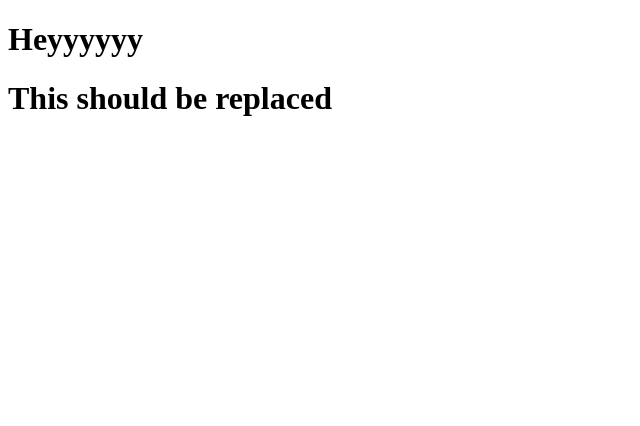
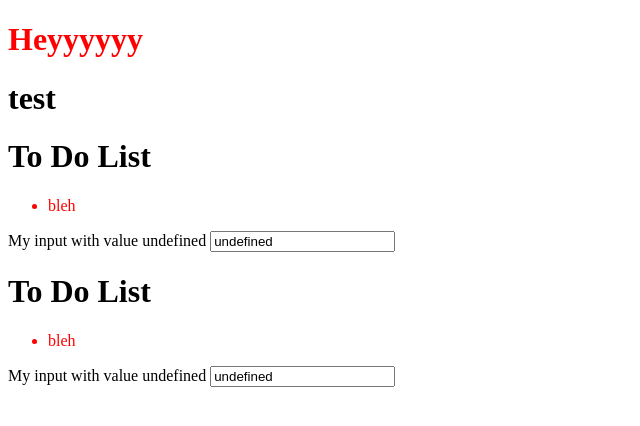
Before and after one commit to maxnorth/bind-aid, a plain HTML site: page demo/index.html in a window 1280 px wide. Shown: the whole page, without its empty margins (0-640 px from the left). Drawn offline with Linux system fonts and the light colour scheme.

Commit message:
Progress on template rendering

```diff
--- a/bindAttribute.js
+++ b/bindAttribute.js
@@ -3,10 +3,10 @@ function bindAttribute(el) {
   // i need to evaluate the expression for the binding, while subscribing the proxy, and store the subscription id
   // when callback is invoked, use it to re-bind the attr
 
-  let elMetadata = getElMetadata(el)
+  let metaEl = getMetaElement(el)
 
-  if (elMetadata.bindAttrSubId) {
-    scope.$.unsubscribe(elMetadata.bindAttrSubId)
+  if (metaEl.bindAttrSubId) {
+    scope.$.unsubscribe(metaEl.bindAttrSubId)
   }
 
   let bindExprDef = el.attributes['data-bind-attribute']?.value?.trim()
@@ -14,24 +14,24 @@ function bindAttribute(el) {
     return
   }
 
-  let scope = elMetadata.scope
+  let scope = metaEl.scope
 
-  elMetadata.bindAttrEval = Function(`{${Object.keys(scope?._ || {}).join(', ')}}`, `return ({${bindExprDef}})`)
+  metaEl.bindAttrEval = Function(`{${Reflect.ownKeys(scope || {}).join(', ')}}`, `return ({${bindExprDef}})`)
 
   // subscribe to changes
-  elMetadata.bindAttrSubId = scope?.$.subscribe(
-    (s) => elMetadata.bindAttrEval(s),
+  metaEl.bindAttrSubId = scope?.$.subscribe(
+    (s) => metaEl.bindAttrEval(s),
     (values, error) => error ? null : setAttributes(el, values)
   )
 
   // bind current value
-  let values = elMetadata.bindAttrEval(scope || {})
+  let values = metaEl.bindAttrEval(scope || {})
   setAttributes(el, values)
 }
 
 function setAttributes(el, values) {
   if (values) {
-    for (let key of Object.keys(values)) {
+    for (let key of Reflect.ownKeys(values)) {
       let value = String(values[key])
       if (value !== el.getAttribute(key)) {
         el.setAttribute(key, value)
--- a/bindProperty.js
+++ b/bindProperty.js
@@ -5,10 +5,10 @@ function bindProperty(el) {
   // i need to evaluate the expression for the binding, while subscribing the proxy, and store the subscription id
   // when callback is invoked, use it to re-bind the attr
 
-  let elMetadata = getElMetadata(el)
+  let metaEl = getMetaElement(el)
 
-  if (elMetadata.bindPropSubId) {
-    scope.$.unsubscribe(elMetadata.bindPropSubId)
+  if (metaEl.bindPropSubId) {
+    scope.$.unsubscribe(metaEl.bindPropSubId)
   }
 
   let bindExprDef = el.attributes['data-bind-property']?.value?.trim()
@@ -16,24 +16,24 @@ function bindProperty(el) {
     return
   }
 
-  let scope = elMetadata.scope
+  let scope = metaEl.scope
 
-  elMetadata.bindPropEval = Function(`{${Object.keys(scope?._ || {}).join(', ')}}`, `return ({${bindExprDef}})`)
+  metaEl.bindPropEval = Function(`{${Reflect.ownKeys(scope || {}).join(', ')}}`, `return ({${bindExprDef}})`)
 
   // subscribe to changes
-  elMetadata.bindPropSubId = scope?.$.subscribe(
-    (s) => elMetadata.bindPropEval(s),
+  metaEl.bindPropSubId = scope?.$.subscribe(
+    (s) => metaEl.bindPropEval(s),
     (values, error) => error ? null : setProperties(el, values)
   )
 
   // bind current value
-  let values = elMetadata.bindPropEval(scope || {})
+  let values = metaEl.bindPropEval(scope || {})
   setProperties(el, values)
 }
 
 function setProperties(el, values) {
   if (values) {
-    for (let key of Object.keys(values)) {
+    for (let key of Reflect.ownKeys(values)) {
       let value = String(values[key])
       // TODO should i keep this 'if' check? should i assume get/set work the same and are defined?
       if (value !== el[key]) {
--- a/bindScope.js
+++ b/bindScope.js
@@ -1,6 +1,6 @@
 
 function bindScope(el) {
-  let elMeta = getElMetadata(el)
+  let elMeta = getMetaElement(el)
 
   elMeta.scopeName = el.getAttribute('data-bind-scope')
   elMeta.scope = getScope(el, elMeta.scopeName)
@@ -24,10 +24,13 @@ function bindScope(el) {
 }
 
 function getScope(el, newScopeName) {
+  let metaEl = getMetaElement(el)
+  let inheritedScope = metaEl.forScope
   let parentEl = el.parentElement
-  let inheritedScope = undefined
+
   while (parentEl && !inheritedScope) {
-    inheritedScope = getElMetadata(parentEl)?.scope
+    let parentmetaEl = getMetaElement(parentEl)
+    inheritedScope = parentmetaEl.scope || parentmetaEl.forScope
     parentEl = parentEl.parentElement
   }
 
@@ -40,7 +43,7 @@ function getScope(el, newScopeName) {
   })
 
   if (inheritedScope) {
-    Object.setPrototypeOf(newScope, inheritedScope)
+    newScope.$.inherit(inheritedScope)
   }
 
   return newScope
--- a/bindTemplateRender.js
+++ b/bindTemplateRender.js
@@ -1,102 +1,153 @@
-function bindTemplateRenderFor(el) {
-  if (el.constructor === HTMLTemplateElement) {
+function bindTemplateRender(el) {
+  if (el.constructor !== HTMLTemplateElement) {
     return
   }
 
-  let elMetadata = getElMetadata(el)
+  let metaEl = getMetaElement(el)
 
-  resetBindTemplate(elMetadata)
+  resetBindTemplate(metaEl)
 
-  let scope = elMetadata.scope
+  let scope = metaEl.scope
 
   // render-for setup
   let bindExprDef = el.getAttribute('data-bind-render-for')?.trim()
-  if (!bindExprDef) {
+  if (bindExprDef) {
     let splitIndex = bindExprDef.indexOf(' ')
     let forScopeName = bindExprDef.slice(0, splitIndex)
     let forDef = bindExprDef.slice(splitIndex).trim()
 
-    elMetadata.bindRenderForEval = Function(
-      `{${Object.keys(scope?._ || {}).join(', ')}}`,
+    metaEl.bindRenderForEval = Function(
+      `{${Reflect.ownKeys(scope || {}).join(', ')}}`,
       `arguments[0] = []; for (${forScopeName} ${forDef}) arguments[0].push(${forScopeName}); return arguments[0];`
     )
 
-    elMetadata.forScopeName = forScopeName
+    metaEl.forScopeName = forScopeName
 
-    elMetadata.bindRenderForSubId = scope?.$.subscribe(
-      (s) => elMetadata.bindRenderForEval(s),
+    metaEl.bindRenderForSubId = scope?.$.subscribe(
+      (s) => metaEl.bindRenderForEval(s),
+      // TODO: maybe this queues the render in the next frame?
       (values, error) => error ? null : renderTemplate(el)
     )
   }
 
   // render-if setup
   let bindRenderIfExprDef = el.getAttribute('data-bind-render-if')?.trim()
-  if (!bindRenderIfExprDef) {
-    let scopeNames = Object.keys(scope?._ || {})
-    if (elMetadata.forScopeName) {
-      scopeNames.push(elMetadata.forScopeName)
+  if (bindRenderIfExprDef) {
+    let scopeNames = Reflect.ownKeys(scope || {})
+    if (metaEl.forScopeName) {
+      scopeNames.push(metaEl.forScopeName)
     }
-    elMetadata.bindRenderIfEval = Function(`{${scopeNames.join(', ')}}`, `return (${bindRenderIfExprDef})`)
+    metaEl.bindRenderIfEval = Function(`{${scopeNames.join(', ')}}`, `return (${bindRenderIfExprDef})`)
   }
 
-  // maybe this queues the render in the next frame?
+  renderTemplate(el)
+}
+
+function resetBindTemplate(metaEl) {
+  if (metaEl.bindRenderForSubId) {
+    metaEl.scope?.$.unsubscribe(metaEl.bindRenderForSubId)
+  }
+
+  metaEl.forScopeName = null
+  metaEl.bindRenderForEval = null
+  metaEl.bindRenderForSubId = null
+  metaEl.bindRenderIfEval = null
 }
 
 function renderTemplate(el) {
-  let elMetadata = getElMetadata(el)
+  let metaEl = getMetaElement(el)
 
-  // unrender previous elements
-  elMetadata.renderForMetaCollection = elMetadata.renderForMetaCollection || []
+  if (metaEl.renderForMetaItems) {
+    for (let metaItem of metaEl.renderForMetaItems.values()) {
+      // TODO optimization opportunity - don't remove everything every time
+      for (let el of metaItem.elements) {
+        el.remove()
+      }
+      // TODO: optimization opportunity, don't resubscribe every item each time
+      metaItem.forScope.$.unsubscribe(metaItem.bindRenderIfSubId)
+    }
+  } else {
+    metaEl.renderForMetaItems = new Map()
+  }
 
-  let items = elMetadata.bindRenderForEval(elMetadata.scope)
-  for (let itemKey in items) {
-    let item = items[itemKey]
-    let metaItem = elMetadata.renderForMetaCollection[itemKey]
-    if (!metaItem) {
-      metaItem = elMetadata.renderForMetaCollection[itemKey] = {}
-    }
+  let renderedElementsFragment = document.createDocumentFragment()
+  let items = metaEl.bindRenderForEval(metaEl.scope)
+  for (let item of items) {
+    let itemKey = getItemKey(item)
+    let metaItem
+    if (metaEl.renderForMetaItems.has(itemKey)) {
+      metaItem = metaEl.renderForMetaItems.get(itemKey)
+    } else {
+      metaItem = {}
+      metaEl.renderForMetaItems.set(itemKey, metaItem)
 
-    if (!metaItem.elements) {
+      // create elements
       metaItem.elements = [...el.content.cloneNode(true).children]
-    }
 
-    if (elMetadata.forScopeName) {
-      // unsubscribe previous scope?
-      metaItem.forItemScope = new Observable({
-        [newScopeName]: item
+      // configure scope (create, inherit, assign to items)
+      metaItem.forScope = new Observable({
+        [metaEl.forScopeName]: item?._ || item
       })
 
-      if (elMetadata.scope) {
-        Object.setPrototypeOf(metaItem.forItemScope, elMetadata.scope)
+      if (metaEl.scope) {
+        metaItem.forScope.$.inherit(metaEl.scope)
+      }
+
+      for (let forItemEl of metaItem.elements) {
+        let forItemMetaEl = getMetaElement(forItemEl)
+        forItemMetaEl.forScope = metaItem.forScope
       }
     }
 
+    // if condition
+    metaItem.renderIfResult = true
+    if (metaEl.bindRenderIfEval) {
+      metaItem.renderIfResult = metaEl.bindRenderIfEval(metaItem.forScope)
+      metaItem.bindRenderIfSubId = metaItem.forScope?.$.subscribe(
+        (s) => metaEl.bindRenderIfEval(s),
+        // TODO: maybe this queues the render in the next frame?
+        (values, error) => error ? null : renderTemplate(el)
+      )
+    }
 
+    if (metaItem.renderIfResult) {
+      renderedElementsFragment.append(...metaItem.elements)
+    }
   }
 
-  for (let item of elMetadata.renderForMetaCollection.slice(items.length)) {
-    // set false
-  }
+  el.parentElement.insertBefore(renderedElementsFragment, el.nextSibling)
+}
 
-  // how to make sure mutation observer doesn't do a redundant re-bind?
+function getItemKey(item) {
+  return item?._ || item
+}
 
-  // add comments for start and end
-}
-// template content gets a separate mutation observer i think
+  // CORE ---------------------------------------------------------------
 
-// adding or changing any attribute doesn't have to be highly performant. these won't happen in a regular app.
-// reacting to data changes *does* have to be highly performant
+  // needs to render elements in collection
 
+  // needs to not render elements that don't pass the if condition
 
-// weakmap as alternative to symbol prop?
+  // needs to re-render when if condition or for expression changes
 
-function resetBindTemplate(elMetadata) {
-  if (elMetadata.bindRenderForSubId) {
-    elMetadata.scope?.$.unsubscribe(elMetadata.bindRenderForSubId)
-  }
+  // if without for
 
-  elMetadata.forScopeName = null
-  elMetadata.bindRenderForEval = null
-  elMetadata.bindRenderForSubId = null
-  elMetadata.bindRenderIfEval = null
-}
+  // plain bind-render
+
+  // OPTIMIZATION -------------------------------------------------------
+
+  // needs to limit amount of work done on re-rendering if
+
+  // needs to limit amount of work done on re-rendering for
+
+  // EDGE CASES ---------------------------------------------------------
+
+  // Multiple matching itemKeys
+
+  // Renaming scope
+
+  // Mutation observer: Do not rebind when node gets removed and added back to DOM
+
+  // Add comments for start and end
+
+  // Detecting changes in template content
--- a/bindml.js
+++ b/bindml.js
@@ -57,9 +57,15 @@ let _observer = new MutationObserver((mutationsList, observer) => {
   for (let mutation of mutationsList) {
     if (mutation.type === "childList") {
       for (let addedNode of mutation.addedNodes) {
-        if (addedNode.constructor !== Text) {
-          bind(addedNode, false)
+        if (addedNode.constructor === Text) {
+          continue
         }
+        let metaEl = getMetaElement(addedNode)
+        if (metaEl.isBinded) {
+          continue
+        }
+        metaEl.isBinded = true
+        bind(addedNode, false)
       }
     } else if (mutation.type === "attributes") {
       let attrBindingMap = {
@@ -68,8 +74,8 @@ let _observer = new MutationObserver((mutationsList, observer) => {
         ['data-bind-attribute']: bindAttribute,
         ['data-bind-property']: bindProperty,
         ['data-bind-event']: bindEvent,
-        ['data-bind-render-if']: bindTemplateRenderIf,
-        ['data-bind-render-for']: bindTemplateRenderFor
+        ['data-bind-render-if']: bindTemplateRender,
+        ['data-bind-render-for']: bindTemplateRender
       }
 
       attrBindingMap[mutation.type](mutation.target)
@@ -94,15 +100,15 @@ function isObserved(el, setValue) {
   return isObserved(el.parentNode)
 }
 
-var _elMetadata = new WeakMap()
-function getElMetadata(el) {
-  let elMetadata = _elMetadata.get(el)
-  if (!elMetadata) {
-    elMetadata = {}
-    _elMetadata.set(el, elMetadata)
+var _metaEl = new WeakMap()
+function getMetaElement(el) {
+  let metaEl = _metaEl.get(el)
+  if (!metaEl) {
+    metaEl = {}
+    _metaEl.set(el, metaEl)
   }
 
-  return elMetadata
+  return metaEl
 }
 
 // TODO where do i check to make sure it's not harmful/reduntant/wasteful to run this?
@@ -116,8 +122,7 @@ function bindElement(el) {
   bindScope(el)
   bindAttribute(el)
   bindProperty(el)
-  bindTemplateRenderIf(el)
-  bindTemplateRenderFor(el)
+  bindTemplateRender(el)
 }
 
 // need a method to re-evaluate child scope caches, indicate which
--- a/demo/index.html
+++ b/demo/index.html
@@ -17,8 +17,8 @@
           }
         </style>
     </head>
-    <body>
-      <div data-bind-scope="todo" >
+    <body data-bind-scope="todo">
+      <div data-bind-scope="test">
         <h1 data-bind-attribute="class: todo.classes">Heyyyyyy</h1>
         <h1 data-bind-property="innerText: todo.classes">This should be replaced</h1>
         <template data-bind-render-for="z of todo.items" data-bind-render-if="todo.classes === 'test'">
@@ -41,7 +41,7 @@
                 value: todo.value
               "
               data-bind-event="
-                input: (e) => todo.value = e.target.value
+                input(e) => todo.value = e.target.value
               ">
           </div>
         </template>
--- a/demo/main.js
+++ b/demo/main.js
@@ -1,13 +1,35 @@
 window.addEventListener('load', async () => {
   document.querySelector('[data-bind-scope="todo"]').scope = {
-    classes: 'test'
+    classes: 'test',
+    items: [
+      {
+        name: 'asdasd',
+        type: 'reminder'
+      },
+      {
+        name: 'bleh',
+        type: 'reminder'
+      },
+      {
+        name: 'hm',
+        type: 'hm'
+      }
+    ]
   }
 
   bind(document.body.parentElement)
 
   await asyncTimeout(3000)
 
-  document.querySelector('[data-bind-scope="todo"]').scope = {
-    classes: 'hm'
-  }
+  document.querySelector('[data-bind-scope="todo"]').scope.classes = 'test'
+  document.querySelector('[data-bind-scope="todo"]').scope.items = [
+    {
+      name: 'bleh',
+      type: 'reminder'
+    },
+    {
+      name: 'hm',
+      type: 'hm'
+    }
+  ]
 })
--- a/observable.js
+++ b/observable.js
@@ -1,10 +1,11 @@
 // will subscriptions prevent elements from being GC'd?
 // TODO prototype subscription linking
+let _objSubMap = new WeakMap()
 let _subStore = {}
 function Observable(target) {
   let _subProxies = {}
   let _listeningSubId = null
-  let _propertySubs = {}
+  let _proxyProto = null
   let $ = {
     subscribe(expression, callback) {
       let subId = Symbol()
@@ -17,8 +18,28 @@ function Observable(target) {
     unsubscribe(subId) {
       delete _subStore[subId]
     },
+    evaluateAndListen(subId) {
+      let subDef = _subStore[subId]
+      if (!subDef) {
+        // TODO: warn? is there a valid scenario for this?
+        return
+      }
+      let { expression } = subDef
+
+      if (!subId) {
+        console.warn('Invalid subscription id passed to evaluateAndListen')
+        return
+      }
+
+      try {
+        $.setListeningSubscription(subId)
+        return expression(proxy)
+      } finally {
+        $.setListeningSubscription(null)
+      }
+    },
     setListeningSubscription(subId) {
-      if (_listeningSubId && subId) {
+      if (_listeningSubId && subId && _listeningSubId !== subId) {
         throw "A subscription is already listening on this proxy"
       }
       // when the listener gets removed
@@ -28,24 +49,15 @@ function Observable(target) {
         }
       }
       _listeningSubId = subId
+      _proxyProto?.$?.setListeningSubscription(subId)
     },
-    evaluateAndListen(subId) {
-      let { expression } = _subStore[subId]
-      if (!subId) {
-        console.warn('Invalid subscription id passed to evaluateAndListen')
-        return
-      }
-
-      try {
-        $.setListeningSubscription(subId)
-        expression(proxy)
-      } finally {
-        $.setListeningSubscription(null)
-      }
+    inherit(protoProxy) {
+      _proxyProto = protoProxy
     }
   }
 
   let proxy = new Proxy(target, {
+    // why is target sometimes a proxy?
     get(target, prop) {
       if (prop === '_') {
         return target
@@ -53,21 +65,32 @@ function Observable(target) {
       if (prop === '$') {
         return $
       }
+      let value = target[prop]
+      if (!value && _proxyProto && !Reflect.has(target, prop)) {
+        return _proxyProto[prop]
+      }
       if (_listeningSubId) {
         // register listening subscription for callbacks
-        _propertySubs[prop] = _propertySubs[prop] || new Set()
-        _propertySubs[prop].add(_listeningSubId)
+        let propertySubs = _objSubMap.get(target)
+        if (!propertySubs) {
+          propertySubs = {}
+          _objSubMap.set(target, propertySubs)
+        }
+        propertySubs[prop] = propertySubs[prop] || new Set()
+        propertySubs[prop].add(_listeningSubId)
       }
-      let value = target[prop]
       if (typeof value === 'object' && value !== null) {
+        // TODO, ensure value is a non-proxy
         let subProxy = _subProxies[prop] = _subProxies[prop] || Observable(value)
-        subProxy.$.setListeningSubscription(_listeningSubId)
+        if (_listeningSubId) {
+          subProxy.$.setListeningSubscription(_listeningSubId)
+        }
         return subProxy
       }
       return value
     },
     set(target, prop, value) {
-      value = (value && value._) || value
+      value = value?._ || value
 
       let changed = target[prop] !== value
       // ultimately you'd want to set the cached proxy too i think
@@ -77,16 +100,29 @@ function Observable(target) {
         delete _subProxies[prop]
       }
 
-      let propertySubIds = _propertySubs[prop]
-      for (let subId of propertySubIds || []) {
-        let subDef = _subStore[subId]
-        if (subDef) {
-          // i could probably combine these for non-redundant evaluation
-          setTimeout(() => subDef.callback(subDef.expression(subDef.proxy)))
-          setTimeout(() => subDef.proxy.$.evaluateAndListen(subId))
+      let propertySubs = _objSubMap.get(target)
+      if (propertySubs) {
+        for (let subId of propertySubs[prop] || []) {
+          let subDef = _subStore[subId]
+          if (subDef) {
+            // i could probably combine these for non-redundant evaluation
+            setTimeout(() => subDef.callback(subDef.expression(subDef.proxy)))
+            setTimeout(() => subDef.proxy.$.evaluateAndListen(subId)) // could this return the value to use above?
+          }
         }
       }
       return true
+    },
+    ownKeys(target) {
+      let proxyKeys = _proxyProto ? Reflect.ownKeys(_proxyProto) : []
+      let targetKeys = Reflect.ownKeys(target)
+      let keys = [...new Set(proxyKeys.concat(targetKeys))]
+
+      return keys
+    },
+    has(target, key) {
+      let specialKeys = ['$', '_']
+      return specialKeys.includes(key) || Reflect.has(target, key)
     }
   })
 
```
